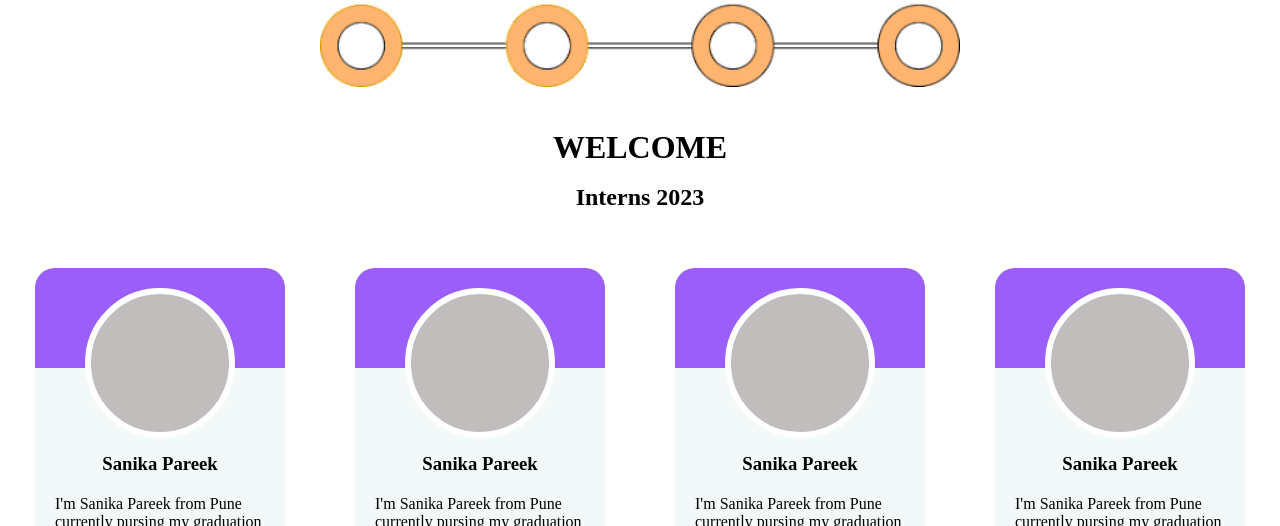
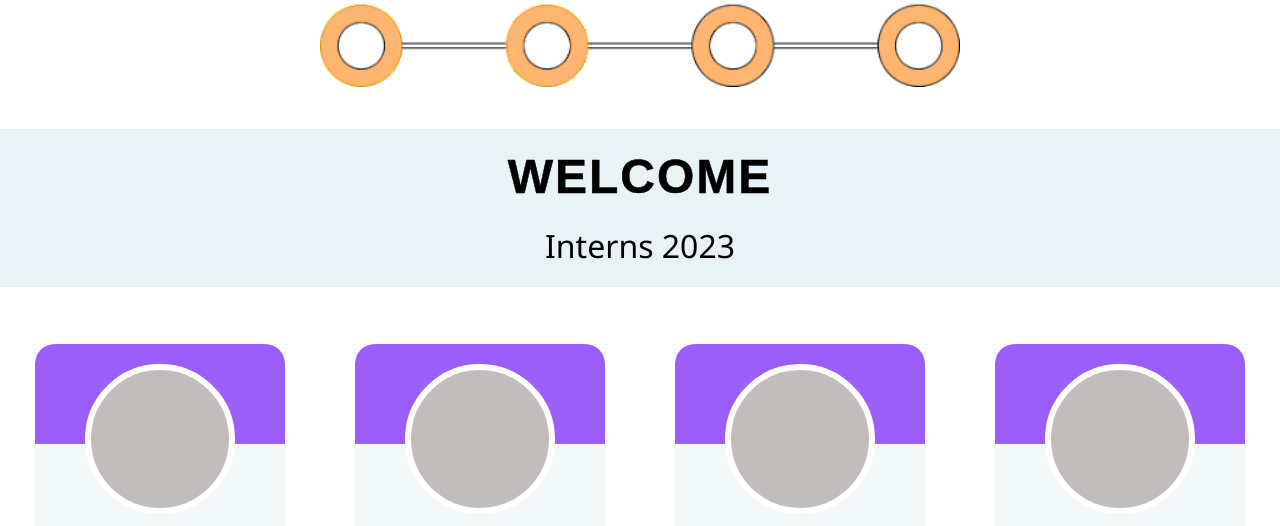
Before and after one commit to vikasrangaswamy/Contentstack, a plain HTML site: page index.html in a window 1280 px wide. Shown: the part 1221-1747 px from the top of the page. Drawn offline with Linux system fonts and the light colour scheme.

```diff
--- a/style/style.css
+++ b/style/style.css
@@ -13,6 +13,7 @@
     --text-invert: #ffffff;
     --accent-primary: #f46524;
     --accent-secondary: #28324a;
+
 }
 
 body {
@@ -22,6 +23,26 @@ body {
 /* Cards starts here */
 .team {
     text-align: center;
+}
+.team h1{
+  background-color: #e9f3f5;
+  padding: 20px;
+  margin: 0;
+  font-size: 3rem;
+  font-family:Arial, Helvetica, sans-serif;
+  color: black;
+  letter-spacing: 2px;
+  -webkit-text-stroke: 0.5px black;
+
+}
+.team h2{
+  background-color: #e9f3f5;
+  padding-bottom: 20px;
+  margin: 0;
+  color: black;
+  font-weight: 500;
+  font-size: 2rem;
+  font-family:'Segoe UI', Tahoma, Geneva, Verdana, sans-serif;
 }
 .cards {
     display: flex;
```
Also changed, not shown: index.html (+1 -1 lines).
